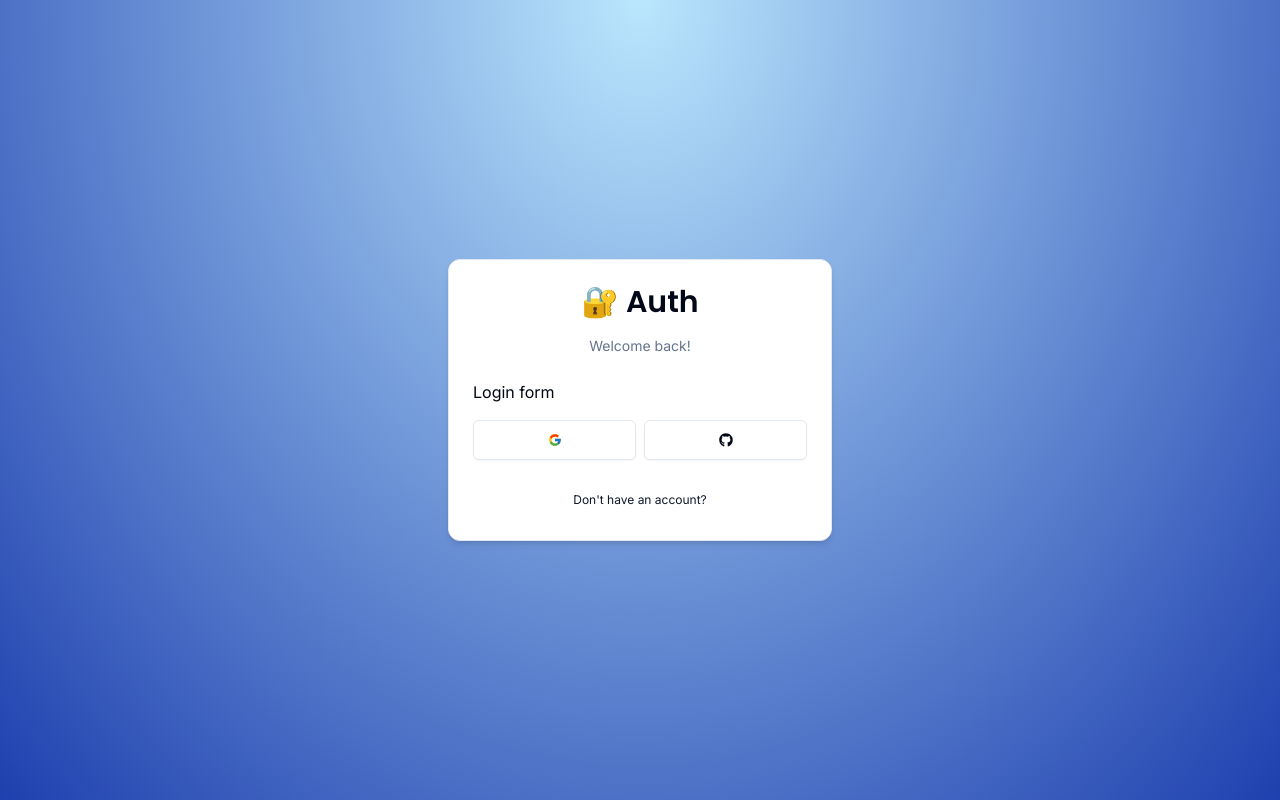
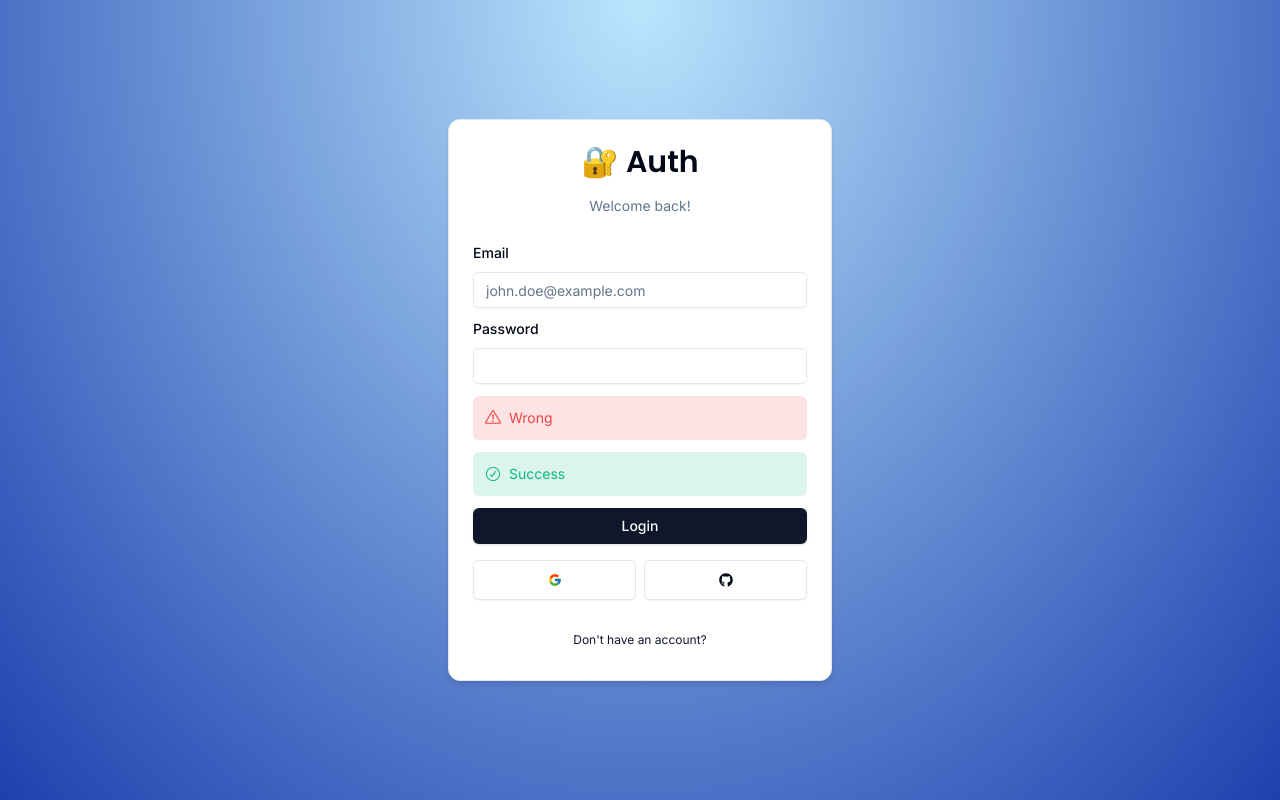
Before and after one commit to sirowood/next-auth5, a Next.js app: page /auth/login in a window 1280 px wide. Built offline with nearby package versions, Linux system fonts and the light colour scheme.

Commit message:
ui - login form

```diff
--- a/app/auth/login/page.tsx
+++ b/app/auth/login/page.tsx
@@ -1,9 +1,17 @@
+import { CardWrapper } from '@/components/auth/card-wrapper';
 import { LoginForm } from '@/components/auth/login-form';
 
 export default function LoginPage() {
   return (
     <div>
-      <LoginForm />
+      <CardWrapper
+        headerLabel="Welcome back!"
+        backButtonLabel="Don't have an account?"
+        backButtonHref="/auth/register"
+        showSocial
+      >
+        <LoginForm />
+      </CardWrapper>
     </div>
   );
 }
--- a/components/auth/card-wrapper.tsx
+++ b/components/auth/card-wrapper.tsx
@@ -1,5 +1,3 @@
-'use client';
-
 import {
   Card,
   CardHeader,
--- a/components/auth/login-form.tsx
+++ b/components/auth/login-form.tsx
@@ -1,14 +1,88 @@
-import { CardWrapper } from '@/components/auth/card-wrapper';
+'use client';
+
+import * as z from 'zod';
+import { useForm } from 'react-hook-form';
+import { zodResolver } from '@hookform/resolvers/zod';
+
+import { LoginSchema } from '@/schemas';
+
+import {
+  Form,
+  FormControl,
+  FormField,
+  FormItem,
+  FormLabel,
+  FormMessage,
+} from '@/components/ui/form';
+import { Input } from '@/components/ui/input';
+import { Button } from '@/components/ui/button';
+import { FormError } from '@/components/form-error';
+import { FormSuccess } from '@/components/form-success';
 
 export function LoginForm() {
+  const form = useForm<z.infer<typeof LoginSchema>>({
+    resolver: zodResolver(LoginSchema),
+    defaultValues: {
+      email: '',
+      password: '',
+    },
+  });
+
+  const onSubmit = (values: z.infer<typeof LoginSchema>) => {
+    console.log(values);
+  };
+
   return (
-    <CardWrapper
-      headerLabel="Welcome back!"
-      backButtonLabel="Don't have an account?"
-      backButtonHref="/auth/register"
-      showSocial
-    >
-      Login form
-    </CardWrapper>
+    <Form {...form}>
+      <form
+        className="space-y-3"
+        onSubmit={form.handleSubmit(onSubmit)}
+      >
+        <div className="space-y-2">
+          <FormField
+            control={form.control}
+            name="email"
+            render={({ field }) => (
+              <FormItem>
+                <FormLabel>Email</FormLabel>
+                <FormControl>
+                  <Input
+                    {...field}
+                    placeholder="john.doe@example.com"
+                    type="email"
+                  />
+                </FormControl>
+                <FormMessage />
+              </FormItem>
+            )}
+          />
+          <FormField
+            control={form.control}
+            name="password"
+            render={({ field }) => (
+              <FormItem>
+                <FormLabel>Password</FormLabel>
+                <FormControl>
+                  <Input
+                    {...field}
+                    type="password"
+                  />
+                </FormControl>
+                <FormMessage />
+              </FormItem>
+            )}
+          />
+        </div>
+        <FormError message="Wrong" />
+
+        <FormSuccess message="Success" />
+        <Button
+          className="w-full"
+          type="submit"
+        >
+          Login
+        </Button>
+      </form>
+    </Form>
   );
 }
--- a/components/auth/social.tsx
+++ b/components/auth/social.tsx
@@ -1,3 +1,5 @@
+'use client';
+
 import { FcGoogle } from 'react-icons/fc';
 import { FaGithub } from 'react-icons/fa';
 
--- /dev/null
+++ b/components/form-error.tsx
@@ -0,0 +1,18 @@
+import { ExclamationTriangleIcon } from '@radix-ui/react-icons';
+
+interface FormErrorProps {
+  message?: string;
+}
+
+export function FormError({ message }: FormErrorProps) {
+  if (!message) {
+    return null;
+  }
+
+  return (
+    <div className="bg-destructive/15 p-3 rounded-md flex items-center gap-x-2 text-sm text-destructive">
+      <ExclamationTriangleIcon className="h-4 w-4" />
+      <p>{message}</p>
+    </div>
+  );
+}
--- /dev/null
+++ b/components/form-success.tsx
@@ -0,0 +1,18 @@
+import { CheckCircledIcon } from '@radix-ui/react-icons';
+
+interface FormSuccessProps {
+  message?: string;
+}
+
+export function FormSuccess({ message }: FormSuccessProps) {
+  if (!message) {
+    return null;
+  }
+
+  return (
+    <div className="bg-emerald-500/15 p-3 rounded-md flex items-center gap-x-2 text-sm text-emerald-500">
+      <CheckCircledIcon className="h-4 w-4" />
+      <p>{message}</p>
+    </div>
+  );
+}
--- /dev/null
+++ b/components/ui/form.tsx
@@ -0,0 +1,176 @@
+import * as React from "react"
+import * as LabelPrimitive from "@radix-ui/react-label"
+import { Slot } from "@radix-ui/react-slot"
+import {
+  Controller,
+  ControllerProps,
+  FieldPath,
+  FieldValues,
+  FormProvider,
+  useFormContext,
+} from "react-hook-form"
+
+import { cn } from "@/lib/utils"
+import { Label } from "@/components/ui/label"
+
+const Form = FormProvider
+
+type FormFieldContextValue<
+  TFieldValues extends FieldValues = FieldValues,
+  TName extends FieldPath<TFieldValues> = FieldPath<TFieldValues>
+> = {
+  name: TName
+}
+
+const FormFieldContext = React.createContext<FormFieldContextValue>(
+  {} as FormFieldContextValue
+)
+
+const FormField = <
+  TFieldValues extends FieldValues = FieldValues,
+  TName extends FieldPath<TFieldValues> = FieldPath<TFieldValues>
+>({
+  ...props
+}: ControllerProps<TFieldValues, TName>) => {
+  return (
+    <FormFieldContext.Provider value={{ name: props.name }}>
+      <Controller {...props} />
+    </FormFieldContext.Provider>
+  )
+}
+
+const useFormField = () => {
+  const fieldContext = React.useContext(FormFieldContext)
+  const itemContext = React.useContext(FormItemContext)
+  const { getFieldState, formState } = useFormContext()
+
+  const fieldState = getFieldState(fieldContext.name, formState)
+
+  if (!fieldContext) {
+    throw new Error("useFormField should be used within <FormField>")
+  }
+
+  const { id } = itemContext
+
+  return {
+    id,
+    name: fieldContext.name,
+    formItemId: `${id}-form-item`,
+    formDescriptionId: `${id}-form-item-description`,
+    formMessageId: `${id}-form-item-message`,
+    ...fieldState,
+  }
+}
+
+type FormItemContextValue = {
+  id: string
+}
+
+const FormItemContext = React.createContext<FormItemContextValue>(
+  {} as FormItemContextValue
+)
+
+const FormItem = React.forwardRef<
+  HTMLDivElement,
+  React.HTMLAttributes<HTMLDivElement>
+>(({ className, ...props }, ref) => {
+  const id = React.useId()
+
+  return (
+    <FormItemContext.Provider value={{ id }}>
+      <div ref={ref} className={cn("space-y-2", className)} {...props} />
+    </FormItemContext.Provider>
+  )
+})
+FormItem.displayName = "FormItem"
+
+const FormLabel = React.forwardRef<
+  React.ElementRef<typeof LabelPrimitive.Root>,
+  React.ComponentPropsWithoutRef<typeof LabelPrimitive.Root>
+>(({ className, ...props }, ref) => {
+  const { error, formItemId } = useFormField()
+
+  return (
+    <Label
+      ref={ref}
+      className={cn(error && "text-destructive", className)}
+      htmlFor={formItemId}
+      {...props}
+    />
+  )
+})
+FormLabel.displayName = "FormLabel"
+
+const FormControl = React.forwardRef<
+  React.ElementRef<typeof Slot>,
+  React.ComponentPropsWithoutRef<typeof Slot>
+>(({ ...props }, ref) => {
+  const { error, formItemId, formDescriptionId, formMessageId } = useFormField()
+
+  return (
+    <Slot
+      ref={ref}
+      id={formItemId}
+      aria-describedby={
+        !error
+          ? `${formDescriptionId}`
+          : `${formDescriptionId} ${formMessageId}`
+      }
+      aria-invalid={!!error}
+      {...props}
+    />
+  )
+})
+FormControl.displayName = "FormControl"
+
+const FormDescription = React.forwardRef<
+  HTMLParagraphElement,
+  React.HTMLAttributes<HTMLParagraphElement>
+>(({ className, ...props }, ref) => {
+  const { formDescriptionId } = useFormField()
+
+  return (
+    <p
+      ref={ref}
+      id={formDescriptionId}
+      className={cn("text-[0.8rem] text-muted-foreground", className)}
+      {...props}
+    />
+  )
+})
+FormDescription.displayName = "FormDescription"
+
+const FormMessage = React.forwardRef<
+  HTMLParagraphElement,
+  React.HTMLAttributes<HTMLParagraphElement>
+>(({ className, children, ...props }, ref) => {
+  const { error, formMessageId } = useFormField()
+  const body = error ? String(error?.message) : children
+
+  if (!body) {
+    return null
+  }
+
+  return (
+    <p
+      ref={ref}
+      id={formMessageId}
+      className={cn("text-[0.8rem] font-medium text-destructive", className)}
+      {...props}
+    >
+      {body}
+    </p>
+  )
+})
+FormMessage.displayName = "FormMessage"
+
+export {
+  useFormField,
+  Form,
+  FormItem,
+  FormLabel,
+  FormControl,
+  FormDescription,
+  FormMessage,
+  FormField,
+}
--- /dev/null
+++ b/components/ui/input.tsx
@@ -0,0 +1,25 @@
+import * as React from "react"
+
+import { cn } from "@/lib/utils"
+
+export interface InputProps
+  extends React.InputHTMLAttributes<HTMLInputElement> {}
+
+const Input = React.forwardRef<HTMLInputElement, InputProps>(
+  ({ className, type, ...props }, ref) => {
+    return (
+      <input
+        type={type}
+        className={cn(
+          "flex h-9 w-full rounded-md border border-input bg-transparent px-3 py-1 text-sm shadow-sm transition-colors file:border-0 file:bg-transparent file:text-sm file:font-medium placeholder:text-muted-foreground focus-visible:outline-none focus-visible:ring-1 focus-visible:ring-ring disabled:cursor-not-allowed disabled:opacity-50",
+          className
+        )}
+        ref={ref}
+        {...props}
+      />
+    )
+  }
+)
+Input.displayName = "Input"
+
+export { Input }
--- /dev/null
+++ b/components/ui/label.tsx
@@ -0,0 +1,26 @@
+"use client"
+
+import * as React from "react"
+import * as LabelPrimitive from "@radix-ui/react-label"
+import { cva, type VariantProps } from "class-variance-authority"
+
+import { cn } from "@/lib/utils"
+
+const labelVariants = cva(
+  "text-sm font-medium leading-none peer-disabled:cursor-not-allowed peer-disabled:opacity-70"
+)
+
+const Label = React.forwardRef<
+  React.ElementRef<typeof LabelPrimitive.Root>,
+  React.ComponentPropsWithoutRef<typeof LabelPrimitive.Root> &
+    VariantProps<typeof labelVariants>
+>(({ className, ...props }, ref) => (
+  <LabelPrimitive.Root
+    ref={ref}
+    className={cn(labelVariants(), className)}
+    {...props}
+  />
+))
+Label.displayName = LabelPrimitive.Root.displayName
+
+export { Label }
--- a/package.json
+++ b/package.json
@@ -9,16 +9,20 @@
     "lint": "next lint"
   },
   "dependencies": {
+    "@hookform/resolvers": "^3.6.0",
     "@radix-ui/react-icons": "^1.3.0",
+    "@radix-ui/react-label": "^2.1.0",
     "@radix-ui/react-slot": "^1.1.0",
     "class-variance-authority": "^0.7.0",
     "clsx": "^2.1.1",
     "next": "14.2.4",
     "react": "^18",
     "react-dom": "^18",
+    "react-hook-form": "^7.52.1",
     "react-icons": "^5.2.1",
     "tailwind-merge": "^2.3.0",
-    "tailwindcss-animate": "^1.0.7"
+    "tailwindcss-animate": "^1.0.7",
+    "zod": "^3.23.8"
   },
   "devDependencies": {
     "@types/node": "^20",
--- /dev/null
+++ b/schemas/index.ts
@@ -0,0 +1,6 @@
+import * as z from 'zod';
+
+export const LoginSchema = z.object({
+  email: z.string().email(),
+  password: z.string().min(8, 'At least 8 characters'),
+});
```
Also changed, not shown: 1 other file (tests, documents, lock files or other folders).
